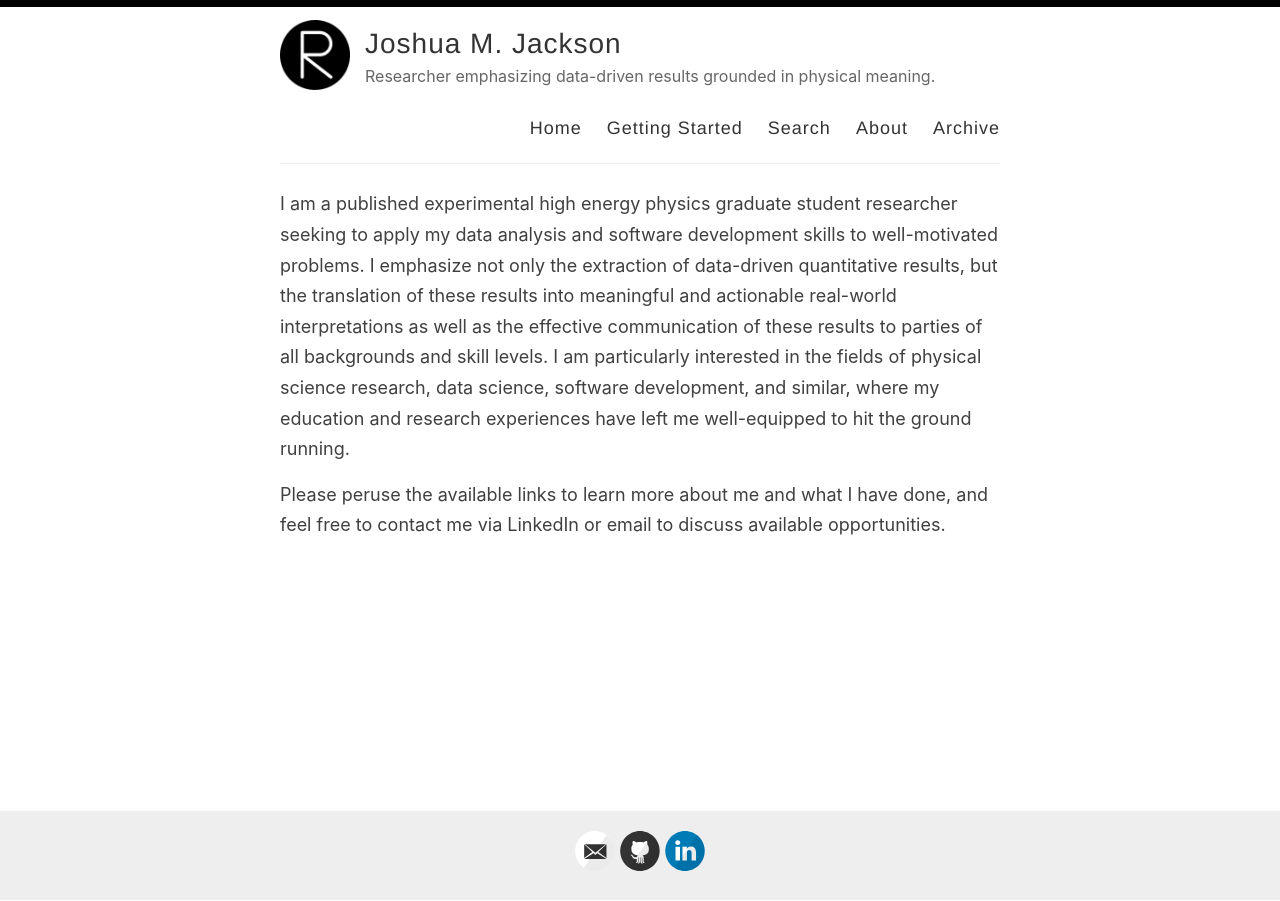
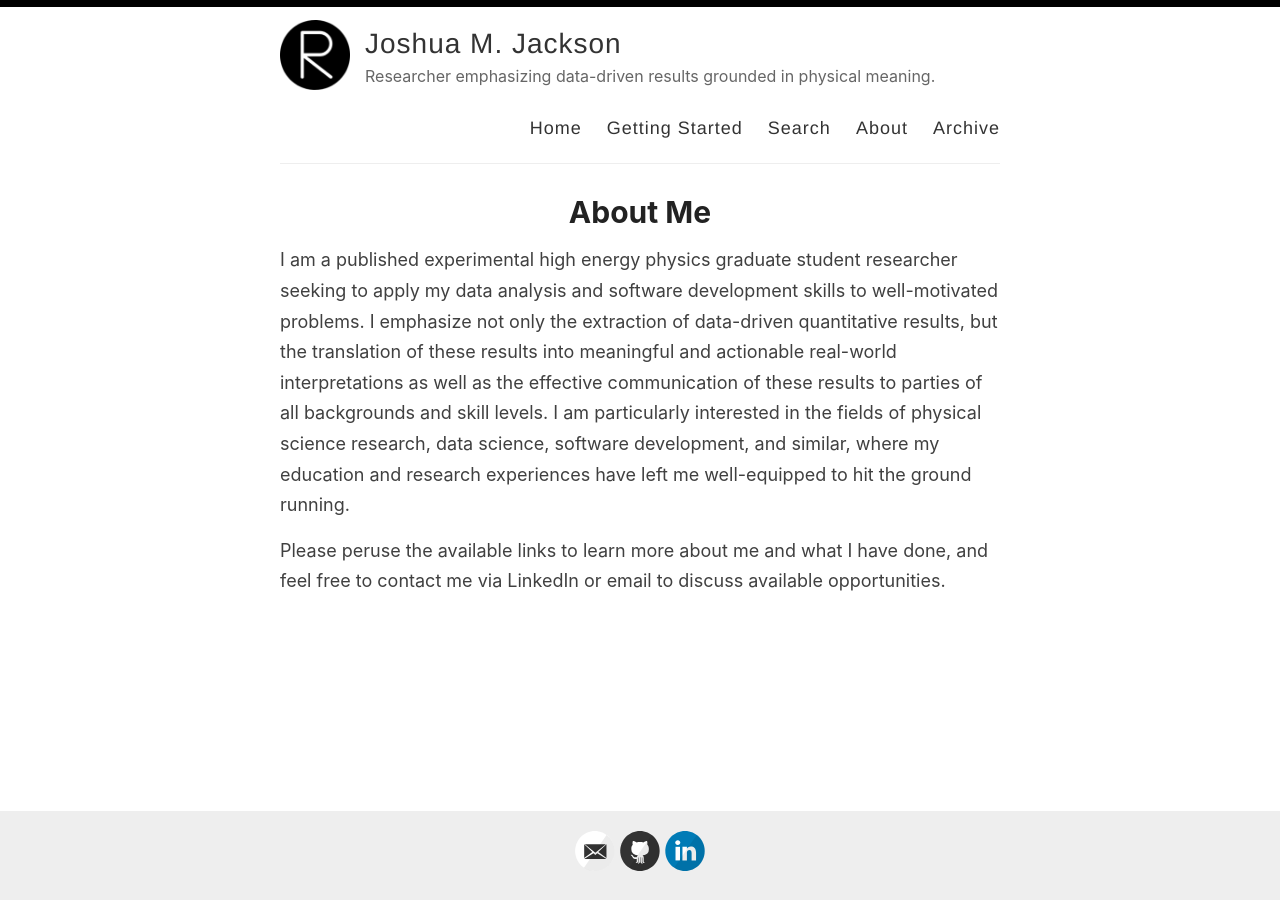
Before and after one commit to joshuamjaxon/joshuamjaxon.github.io, a Jekyll site: the page built from index.md, in a window 1280 px wide. Built offline with Jekyll 4.4.1, drawn with Linux system fonts in a browser that asks for light colours.

Commit message:
Changed title of home page to About Me

```diff
--- a/index.md
+++ b/index.md
@@ -1,6 +1,6 @@
 ---
-layout: titlelesspage
-title: Home
+layout: page
+title: About Me
 permalink: /
 ---
 
```
